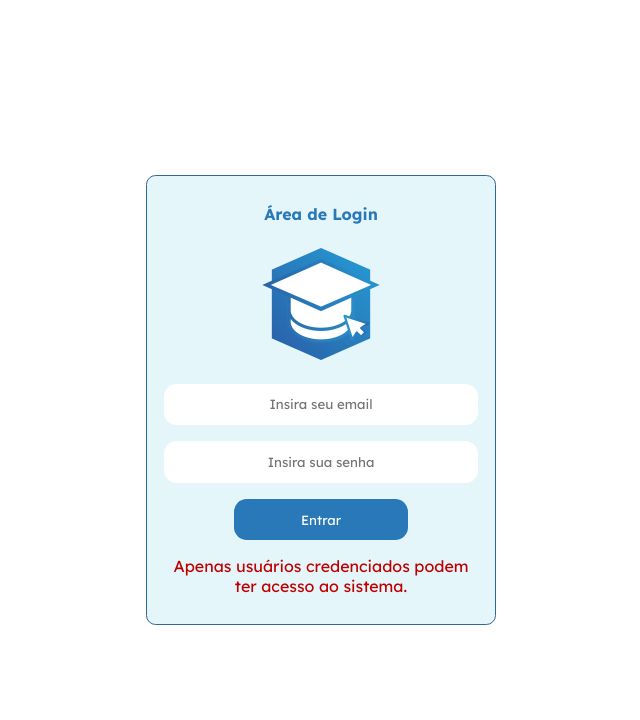
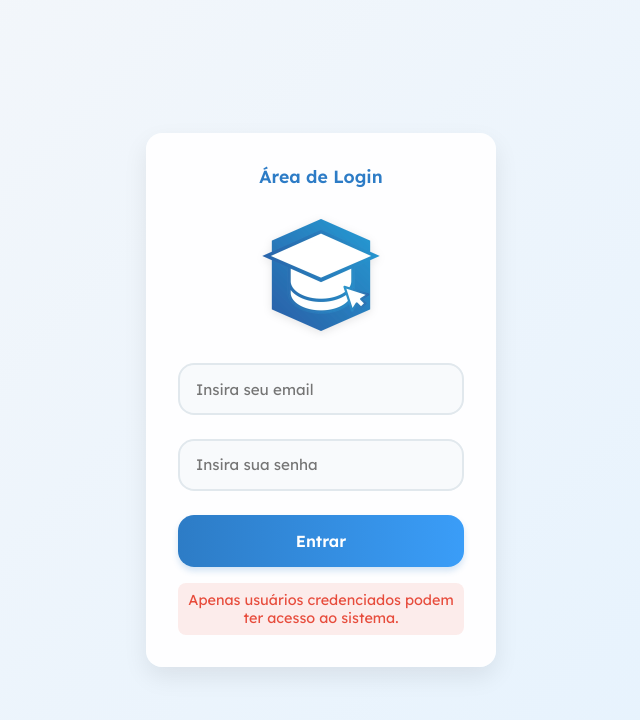
Before and after one commit to Marquiiim/marcos-school, a React (Create React App) app in the folder marcos-school/: page / in a window 1280 px wide. Shown: the top 720 px of the page, without its empty margins (319-959 px from the left). Built offline with nearby package versions, Linux system fonts and the light colour scheme.

Commit message:
adjustment api & sass

```diff
--- a/marcos-school/src/App.css
+++ b/marcos-school/src/App.css
@@ -2,7 +2,9 @@
     display: flex;
     justify-content: center;
     align-items: center;
-    height: 100vh;
+    min-height: 100vh;
+    background: linear-gradient(135deg, #f5f7fa 0%, #e4f2fe 100%);
+    padding: 2rem;
 }
 
 .content {
@@ -10,49 +12,88 @@
     justify-content: center;
     align-items: center;
     flex-direction: column;
-    gap: 1rem;
-    height: 450px;
-    width: 350px;
-    max-width: 90%;
-    border-radius: .6rem;
-    background-color: rgb(229, 246, 250);
-    border: 1px solid rgb(46, 103, 155);
+    gap: 1.5rem;
+    padding: 2rem;
+    width: 100%;
+    max-width: 350px;
+    border-radius: 1rem;
+    background-color: rgba(255, 255, 255, 0.95);
+    box-shadow: 0 10px 25px rgba(0, 0, 0, 0.08);
+    border: none;
+    transition: transform 0.3s ease, box-shadow 0.3s ease;
 }
 
 .info-area {
-    color: rgb(41, 120, 184);
-    font-weight: bold;
+    color: #2d7cc6;
+    font-weight: 600;
+    font-size: 1.1rem;
+    text-align: center;
 }
 
 img {
     height: auto;
     width: 8rem;
+    filter: drop-shadow(0 2px 4px rgba(0, 0, 0, 0.1));
 }
 
 input {
-    border: none;
-    border-radius: .8rem;
-    padding: .8rem;
-    width: 90%;
-    text-align: center;
+    border: 2px solid #e1e8ed;
+    border-radius: 1rem;
+    padding: 0.9rem 1rem;
+    width: 100%;
+    font-size: 0.95rem;
+    transition: all 0.3s ease;
+    background-color: #f8fafc;
+}
+
+input:focus {
+    outline: none;
+    border-color: #2d7cc6;
+    box-shadow: 0 0 0 3px rgba(45, 124, 198, 0.2);
 }
 
 .login-button {
     border: none;
-    border-radius: .8rem;
-    background-color: rgb(41, 120, 184);
+    border-radius: 1rem;
+    background: linear-gradient(to right, #2d7cc6, #3a9df8);
     color: white;
-    padding: .8rem;
-    width: 50%;
-
-    &:hover {
-        opacity: 0.9;
-        cursor: pointer;
-    }
+    padding: 1rem;
+    width: 100%;
+    font-weight: 600;
+    font-size: 1rem;
+    cursor: pointer;
+    transition: all 0.3s ease;
+    box-shadow: 0 4px 6px rgba(45, 124, 198, 0.2);
 }
 
-.warning-login {
-    max-width: 90%;
+.login-button:hover {
+    transform: translateY(-2px);
+    box-shadow: 0 6px 12px rgba(45, 124, 198, 0.25);
+    opacity: 0.95;
+}
+
+.login-button:active {
+    transform: translateY(0);
+}
+
+.warning-login,
+.credentials-invalid {
+    width: 100%;
     text-align: center;
-    color: rgb(192, 0, 0);
+    color: #e74c3c;
+    font-size: 0.9rem;
+    padding: 0.5rem;
+    background-color: rgba(231, 76, 60, 0.1);
+    border-radius: 0.5rem;
+    margin-top: -0.5rem;
 }
+
+/* Animação sutil para mensagens de erro */
+@keyframes fadeIn {
+    from { opacity: 0; transform: translateY(-5px); }
+    to { opacity: 1; transform: translateY(0); }
+}
+
+.credentials-invalid {
+    animation: fadeIn 0.3s ease-out forwards;
+}
--- a/marcos-school/src/App.js
+++ b/marcos-school/src/App.js
@@ -7,11 +7,13 @@ import Logo from './img/LOGO.webp'
 function App() {
 
   const [email, setEmail] = useState()
+  const [credentialsError, setCredentialsError] = useState(false)
 
   const fetchUsers = async (email) => {
     try {
       const response = await axios.get(`http://localhost:5000/api/login/${email}`)
-      console.log(response.data)
+      response?.data?.success === false ? setCredentialsError(true) : setCredentialsError(false)
+      console.log(response)
     } catch (err) {
       console.error(`[Erro] ${err.response?.data || err.message}`)
     }
@@ -26,6 +28,12 @@ function App() {
         </label>
 
         <img src={Logo} alt="Logo" />
+
+        {credentialsError &&
+          <span className='credentials-invalid'>
+            Credenciais inválidas ou incorretas.
+          </span>
+        }
 
         <input type="email" placeholder="Insira seu email" required
           onChange={(e) => setEmail(e.target.value)}
@@ -47,7 +55,7 @@ function App() {
         </span>
 
       </form>
-    </div>
+    </div >
   );
 }
 
```
Also changed, not shown: marcos-school/src/api/routes/loginRoute.js (+3 -4 lines).
